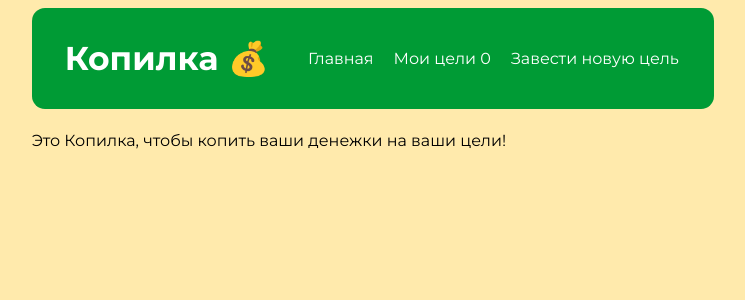
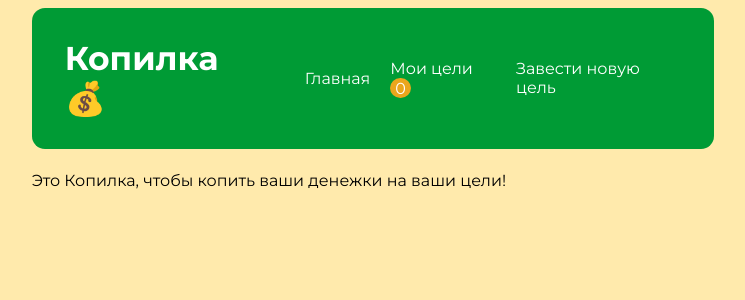
Before and after one commit to Ave-Mari/Money-Saver, a React app: page / in a window 1280 px wide. Shown: the top 300 px of the page, without its empty margins (267-1012 px from the left). Built offline with nearby package versions, Linux system fonts and the light colour scheme; the HTML template or start-up script is replaced by a standard one.

Commit message:
add style to amound of elements

```diff
--- a/src/main.scss
+++ b/src/main.scss
@@ -48,3 +48,10 @@ main {
     width: 90%;
     margin: 0 auto;
 }
+
+.list-number {
+    background-color: #eba61d;
+    border-radius: 50%;
+    color: #fff;
+    padding: 0.5px 5px;
+}
```
